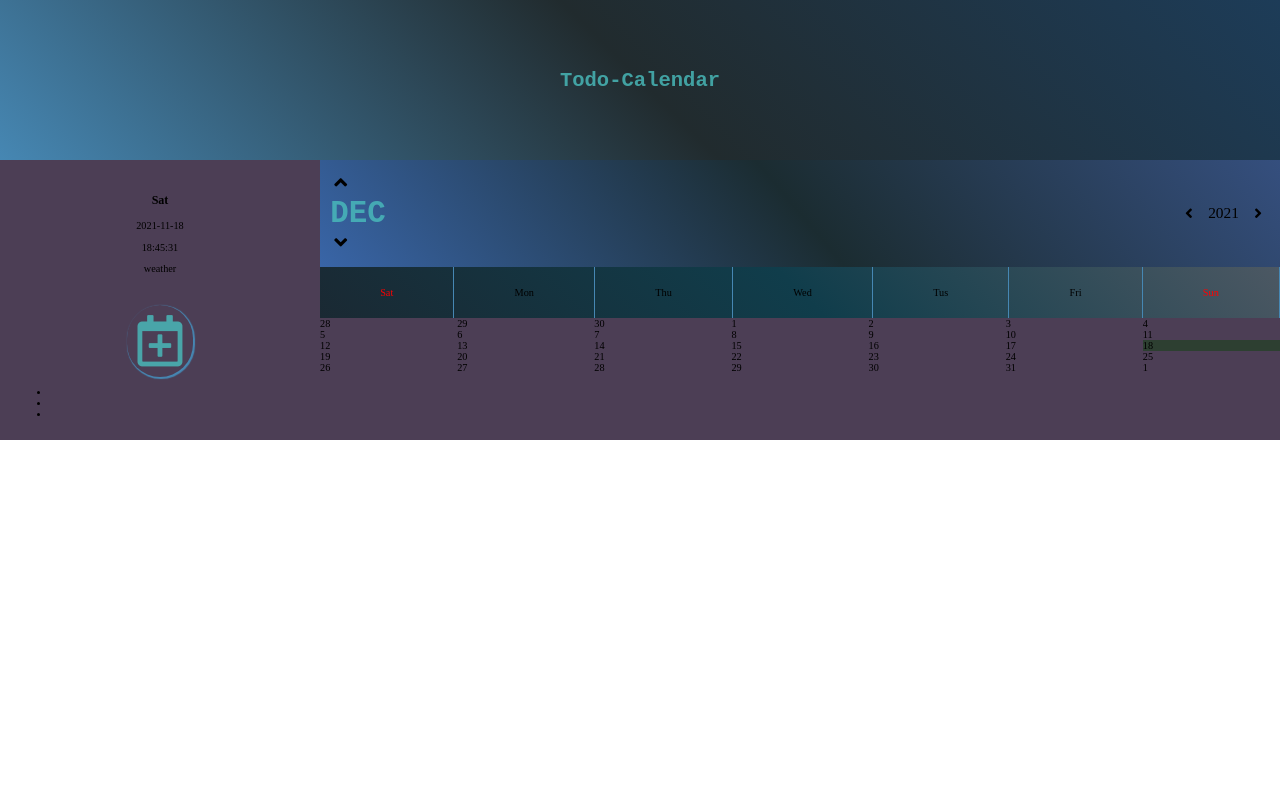
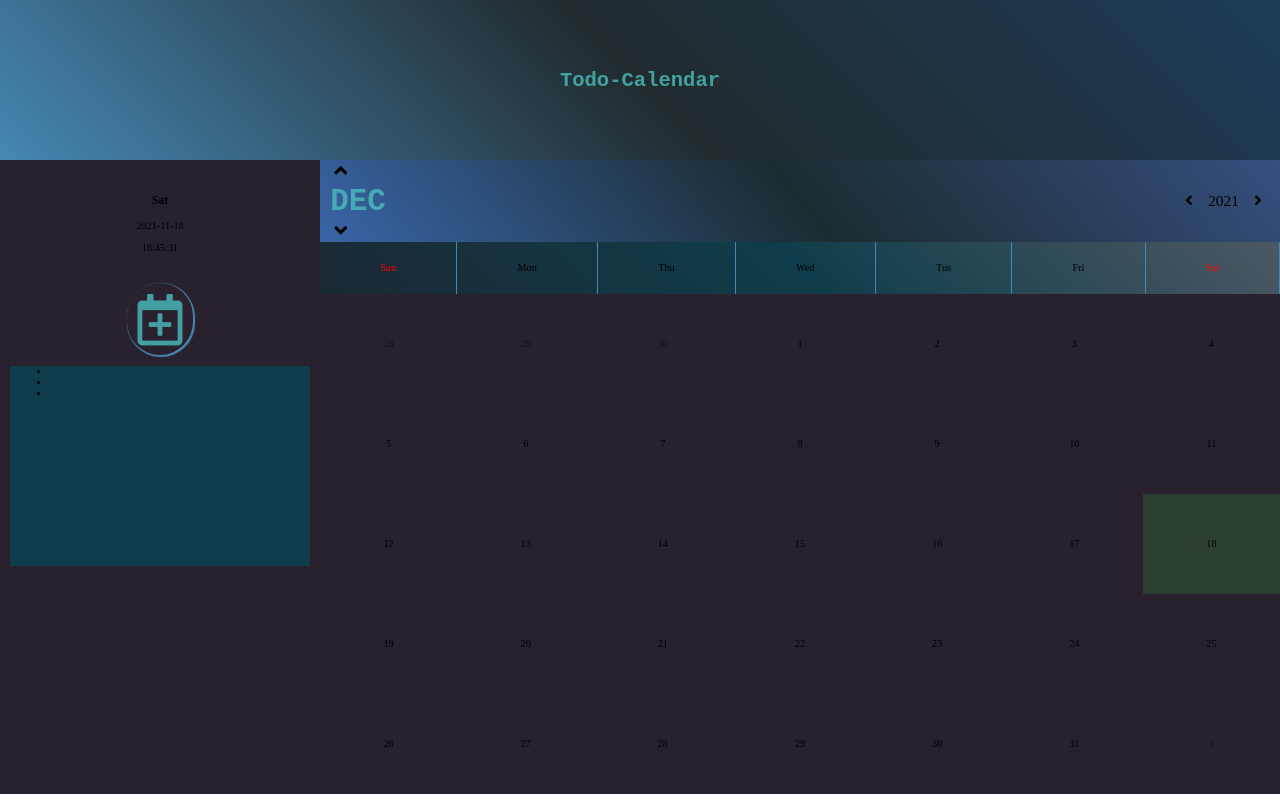
Before and after one commit to hazem-89/Todo-Calendar, a plain HTML site: page index.html in a window 1280 px wide. Both pictures are taken after a click on the element "10". Drawn offline with Linux system fonts and the light colour scheme.

Commit message:
edit html and css

```diff
--- a/index.html
+++ b/index.html
@@ -29,7 +29,6 @@
                         <h3 class="today-title">TODAY</h3>
                         <p class="today-date">date</p>
                         <p class="today-time">time</p>
-                        <p class="day-weather">weather</p>
                     </div>
                 </div>
             </div>
@@ -52,26 +51,45 @@
             <div class="calendar">
                 <div class="calendar-header">
                     <div class="cur-month">
-                        <h2>Month</h2>
+                        <h2 class="month-changer">
+                            <!-- Month injected vi JS -->
+                        </h2>
                         <div class="month-change">
                             <i class="fas fa-angle-up"></i>
                             <i class="fas fa-angle-down"></i>
                         </div>
+
                     </div>
                     <div class="cur-year">
                         <i class="fas fa-angle-left"></i>
-                        <p>year</p>
+                        <p>
+                            <!-- Year injected vi JS -->
+                        </p>
                         <i class="fas fa-angle-right"></i>
                     </div>
                 </div>
+                <!-- <div class="list-of-months">
+                    <div class="month"> jan</div>
+                    <div class="month">feb</div>
+                    <div class="month">mar</div>
+                    <div class="month">apr</div>
+                    <div class="month">may</div>
+                    <div class="month">jun</div>
+                    <div class="month">july</div>
+                    <div class="month">aug</div>
+                    <div class="month">sep</div>
+                    <div class="month">oct</div>
+                    <div class="month">nov</div>
+                    <div class="month">dec</div>
+                </div> -->
                 <div class="week-days">
-                    <div class="day weekend">Sat</div>
+                    <div class="day weekend">Sun</div>
                     <div class="day">Mon</div>
                     <div class="day">Thu</div>
                     <div class="day">Wed</div>
                     <div class="day">Tus</div>
                     <div class="day">Fri</div>
-                    <div class="day weekend">Sun</div>
+                    <div class="day weekend">Sat</div>
                 </div>
                 <div class="month-days">
                     <!-- code injected vi JS -->
--- a/style.css
+++ b/style.css
@@ -1,6 +1,6 @@
 :root{
     --title-text-color:  rgba(73, 187, 187, 0.822);
-    --dark-background:  rgba(38, 21, 49, 0.822);
+    --dark-background:  rgba(31, 24, 36, 0.952);
 }
 
 *, *::after *::before, *::before{
@@ -76,7 +76,14 @@ body {
     padding: .1em;
     margin-left: .5em;
 }
-
+.todo-list-container{
+    background:rgb(16, 61, 75);
+    height: 200px;
+    display: none;
+}
+.todo-list-container.show{
+    display: block;
+}
 
 /* calendar styling */
 
@@ -88,8 +95,10 @@ body {
     align-items: center;
     justify-content: center;
     justify-content: space-between;
-    padding: 1em;
+    padding: 0 1em;
     background-image: linear-gradient(50deg, rgb(57, 101, 167), rgb(27, 44, 49), rgb(53, 79, 126));
+    height: 8em;
+
 }
 
 .cur-month {
@@ -114,6 +123,26 @@ body {
     position: absolute;
     cursor: pointer;
 }
+/* .list-of-months {
+    background: var(--dark-background);
+    position: absolute;
+    top: 20vh; left: 25%;
+    width: 75%;
+    display: grid;
+    grid-template-columns: repeat(4, 1fr);
+    display: none;
+}
+.list-of-months.show{
+    display: grid;
+}
+.list-of-months .month{
+    padding: .75em;
+    color: aqua;
+    margin: auto;
+    text-transform: uppercase;
+} */
+
+
 .cur-year {
     display: flex;
     align-items: center;
@@ -126,10 +155,7 @@ body {
 }
 .cur-year .fas {
     cursor: pointer;
-    padding: .5em ;
-    /* display: flex;
-    align-items: center;
-    justify-content: center; */
+    padding: .5em;
     border-radius: 50%;
 }
 .cur-year .fas:hover {
@@ -156,14 +182,20 @@ body {
     display: grid;
     grid-template-columns: repeat(7, auto);
 }
-.month-days .cur-day {
+.month-day {
     display: flex;
     align-items: center;
     justify-content: center;
-    height:calc(100vh / 5);
+    height:calc(100vh / 8);
     cursor: pointer;
 }
-
+.weekend{
+    color: red;
+}
+.prev-month-day,
+.next-month-day{
+    opacity: .5;
+}
 .month-days .today {
     background-color: rgb(45, 63, 49);
 }
```
